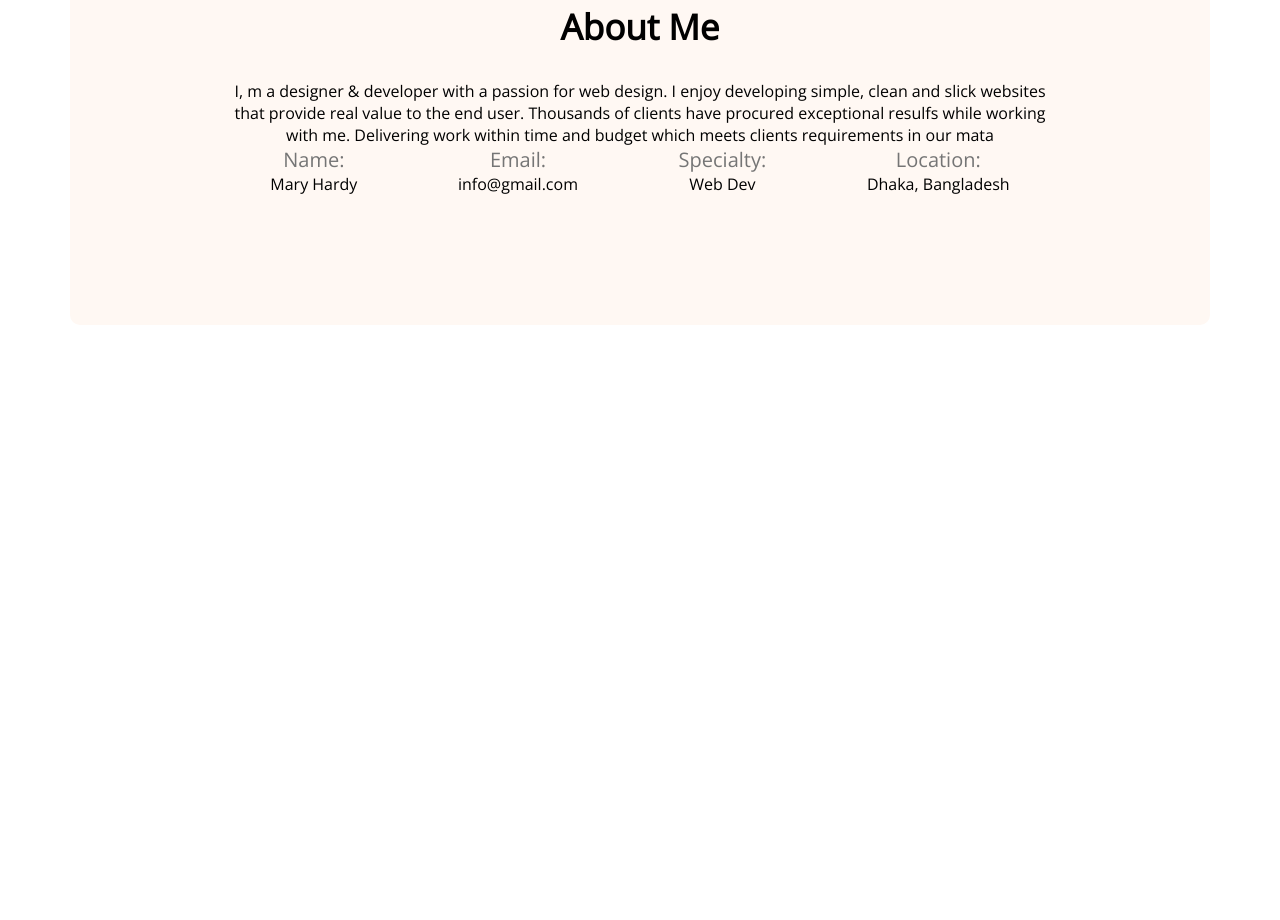
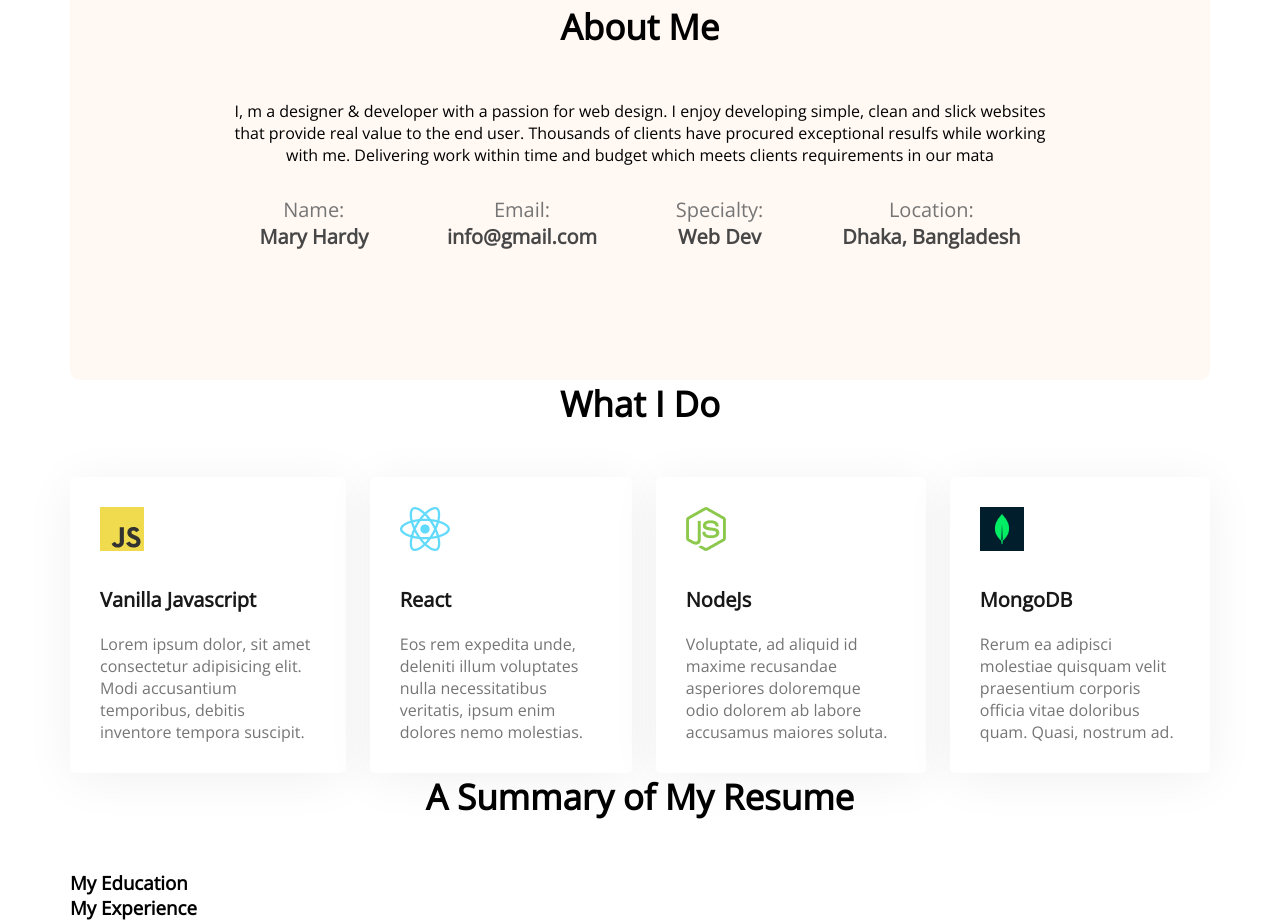
Before and after one commit to Isha55555/developer-portfolio, a plain HTML site: page index.html in a window 1280 px wide. Shown: the part 1097-2017 px from the top of the page. Before the commit the page ends 1422 px from the top, so only its background shows below. Drawn offline with nearby package versions, Linux system fonts and the light colour scheme.

Commit message:
new info added

```diff
--- a/index.html
+++ b/index.html
@@ -1,18 +1,23 @@
 <!DOCTYPE html>
 <html lang="en">
+
 <head>
     <meta charset="UTF-8">
     <meta http-equiv="X-UA-Compatible" content="IE=edge">
     <meta name="viewport" content="width=device-width, initial-scale=1.0">
     <title>Developer Portfolio</title>
     <link rel="stylesheet" href="styles/portfolio.css">
-    <link rel="preconnect" href="https://fonts.googleapis.com"><link rel="preconnect" href="https://fonts.gstatic.com" crossorigin><link href="https://fonts.googleapis.com/css2?family=Open+Sans&display=swap" rel="stylesheet">
+    <link rel="preconnect" href="https://fonts.googleapis.com">
+    <link rel="preconnect" href="https://fonts.gstatic.com" crossorigin>
+    <link href="https://fonts.googleapis.com/css2?family=Open+Sans&display=swap" rel="stylesheet">
 
 
 </head>
+
 <body>
     <header class="header">
-        <nav><h2 class="nav-title">Ma<span class="text-primary">r</span>y</h2>
+        <nav>
+            <h2 class="nav-title">Ma<span class="text-primary">r</span>y</h2>
             <ul>
                 <li>Portfolio</li>
                 <li>Blogs</li>
@@ -23,7 +28,8 @@
             <div>
                 <h3 class="banner-sub">Hi, I am</h3>
                 <h1 class="banner-title">Mary Hardy</h1>
-            <p class="banner-description">Shot what able cold new see hold.Friendly as an betrayed formerly he. Morning because as to society behaved moments.</p>
+                <p class="banner-description">Shot what able cold new see hold.Friendly as an betrayed formerly he.
+                    Morning because as to society behaved moments.</p>
                 <button class="btn-primary">Download CV</button>
             </div>
             <img src="images/hardy.png" alt="Hardy betar image">
@@ -32,7 +38,10 @@
     <main>
         <section class="about">
             <h3 class="section-title">About Me</h3>
-            <p class="section-description">I, m a designer & developer with a passion for web design. I enjoy developing simple, clean and slick websites that provide real value to the end user. Thousands of clients have procured exceptional resulfs while working with me. Delivering work within time and budget which meets clients requirements in our mata</p>
+            <p class="section-description">I, m a designer & developer with a passion for web design. I enjoy developing
+                simple, clean and slick websites that provide real value to the end user. Thousands of clients have
+                procured exceptional resulfs while working with me. Delivering work within time and budget which meets
+                clients requirements in our mata</p>
             <div class="about-info-container">
                 <div class="about-info">
                     <p class="info-title">Name:</p>
@@ -52,6 +61,50 @@
                 </div>
             </div>
         </section>
+        <!-- What I do section -->
+        <section class="what-i-do">
+            <h3 class="section-title">What I Do</h3>
+            <div class="skills-container">
+                <div class="skill">
+                    <img src="images/icons/js.png" alt="">
+                    <p class="skill-title">Vanilla Javascript</p>
+                    <p class="skill-description">Lorem ipsum dolor, sit amet consectetur adipisicing elit. Modi
+                        accusantium temporibus, debitis inventore tempora suscipit.</p>
+                </div>
+                <div class="skill">
+                    <img src="images/icons/react.png" alt="">
+                    <p class="skill-title">React</p>
+                    <p class="skill-description">Eos rem expedita unde, deleniti illum voluptates nulla necessitatibus
+                        veritatis, ipsum enim dolores nemo molestias.</p>
+                </div>
+                <div class="skill">
+                    <img src="images/icons/nodejs.png" alt="">
+                    <p class="skill-title">NodeJs</p>
+                    <p class="skill-description">Voluptate, ad aliquid id maxime recusandae asperiores doloremque odio
+                        dolorem ab labore accusamus maiores soluta.</p>
+                </div>
+                <div class="skill">
+                    <img src="images/icons/mongo.png" alt="">
+                    <p class="skill-title">MongoDB</p>
+                    <p class="skill-description">Rerum ea adipisci molestiae quisquam velit praesentium corporis officia
+                        vitae doloribus quam. Quasi, nostrum ad.</p>
+                </div>
+            </div>
+        </section>
+        <!-- Resume section -->
+        <section class="resume">
+            <h3 class="section-title">A Summary of My Resume</h3>
+            <div class="resume-content">
+                <div>
+                    <h3 class="resume-title">My Education</h3>
+                </div>
+                <div>
+                    <h3 class="resume-title">My Experience</h3>
+                </div>
+            </div>
+
+        </section>
+
 
     </main>
     <footer>
@@ -59,4 +112,5 @@
     </footer>
 
 </body>
+
 </html>
--- a/styles/portfolio.css
+++ b/styles/portfolio.css
@@ -96,9 +96,10 @@ main {
 
 .section-title {
 
-    margin-bottom: 30px;
+    margin-bottom: 50px;
     font-weight: 700;
     font-size: 35px;
+    text-align: center;
 }
 
 .banner-description {
@@ -111,17 +112,50 @@ main {
 .about-info-container {
     display: flex;
     justify-content: space-around;
+    font-weight: 400;
+    font-size: 16px;
+
 }
 
 .about .info-title {
     font-weight: 400;
     font-size: 20px;
     color: #757575;
+    margin-top: 30px;
 
 }
 
-info-description {
-    color: #757575;
+.info-description {
+
+    color: #474747;
+
+    font-weight: 700;
+    font-size: 20px;
+}
+
+/* what I do styles */
+.skills-container {
+    display: flex;
+    gap: 24px;
+}
+
+.skill-title {
+    font-weight: 700;
+    font-size: 20px;
+    color: #181818;
+    margin-top: 30px;
+    margin-bottom: 20px;
+}
+.skill-description{
     font-weight: 400;
-    font-size: 16px;
+font-size: 16px;
+color:#757575;
 }
+
+.skill{
+    background: #FFFFFF;
+box-shadow: 0px 6px 50px rgba(0, 0, 0, 0.06);
+border-radius: 5px;
+padding: 30px;
+}
+/* Resume details */
```
Lines whose indentation alone changed are shown as unchanged.
